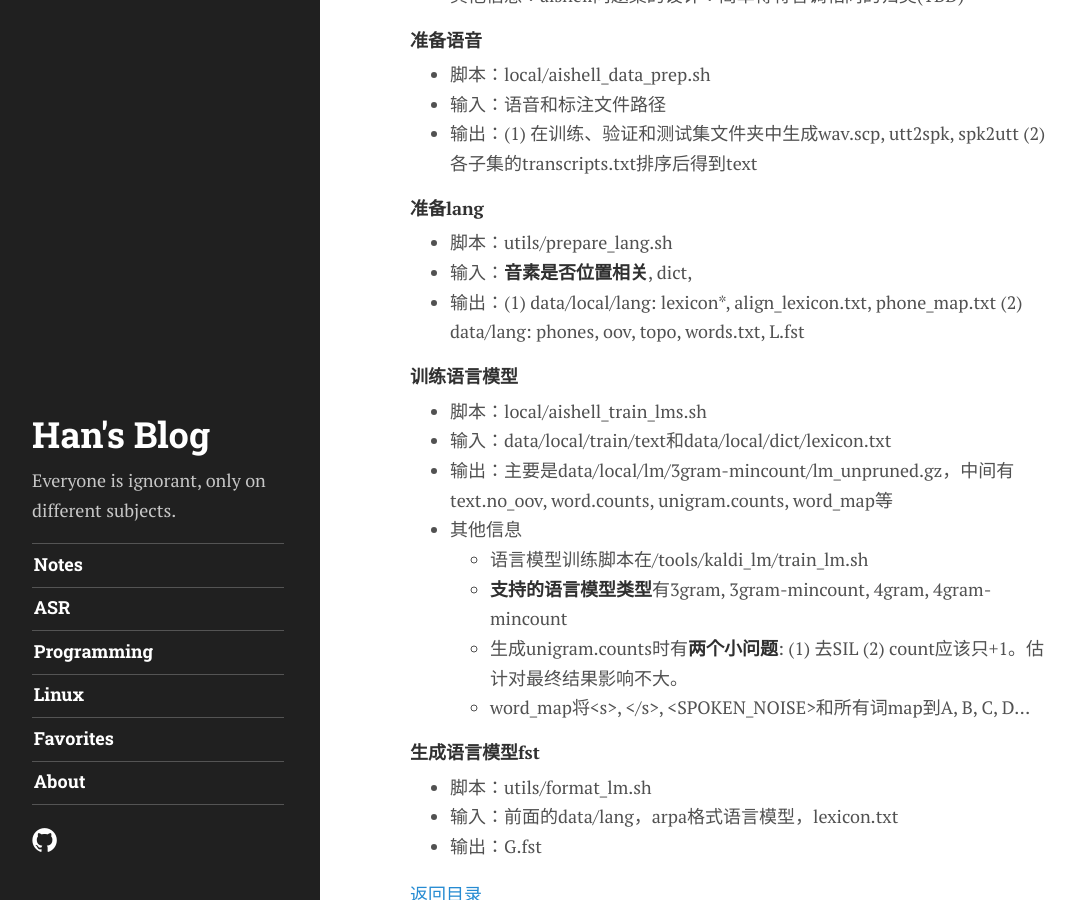
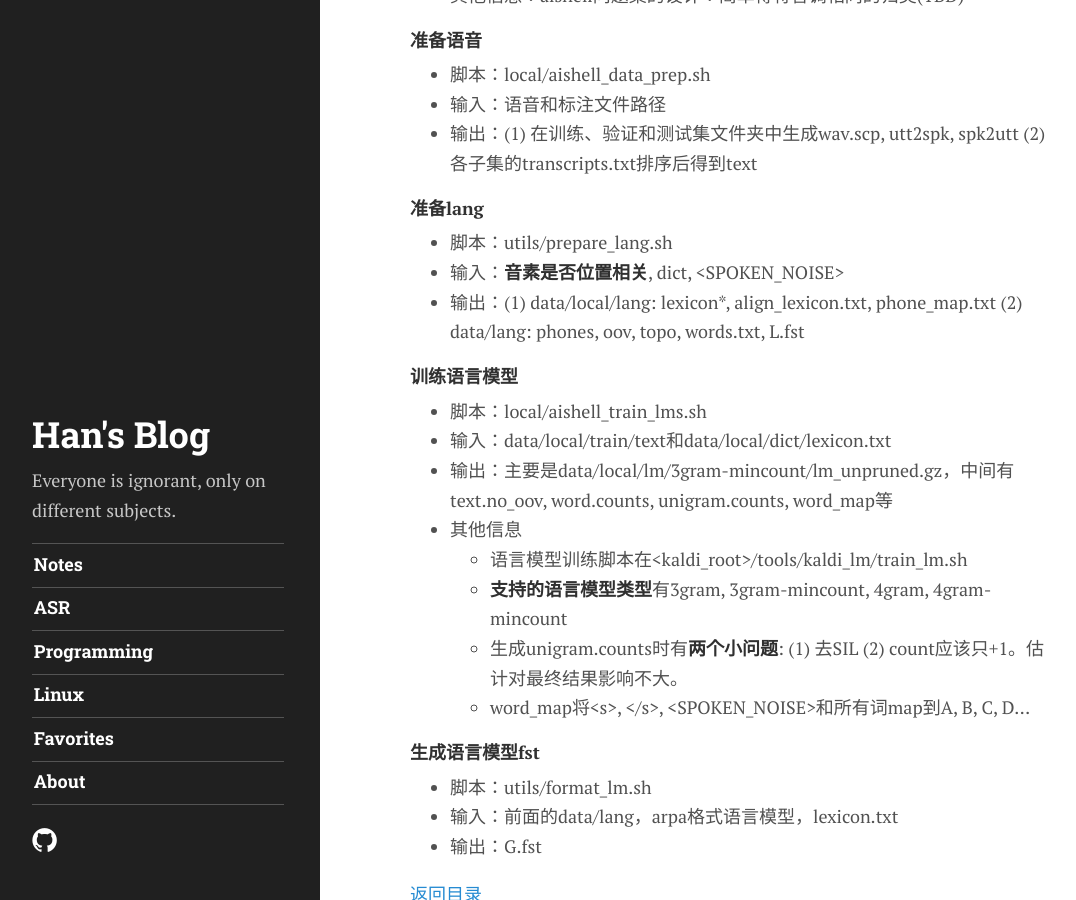
Before and after one commit to han-xie/han-xie.github.io, a Jekyll site: the page built from _posts/2019-09-27-kaldi-aishell.md, in a window 1280 px wide and 900 px high, scrolled down 929 px. Shown: the whole window, without its empty margins (4-1080 px from the left). Built offline with Jekyll 4.4.1, drawn with Linux system fonts in a browser that asks for light colours; some web fonts are replaced; comment, search, counter and statistics services are not loaded.

Commit message:
[fix] Fix the problem with < >: replaced with \< \>

```diff
--- a/_posts/2019-09-27-kaldi-aishell.md
+++ b/_posts/2019-09-27-kaldi-aishell.md
@@ -35,7 +35,7 @@ tags: [asr]
 
 #### 准备lang
 - 脚本：utils/prepare_lang.sh
-- 输入：**音素是否位置相关**, dict, <SPOKEN_NOISE>
+- 输入：**音素是否位置相关**, dict, \<SPOKEN_NOISE\>
 - 输出：(1) data/local/lang: lexicon\*,  align_lexicon.txt, phone_map.txt (2) data/lang: phones, oov, topo, words.txt, L.fst
 
 #### 训练语言模型
@@ -43,7 +43,7 @@ tags: [asr]
 - 输入：data/local/train/text和data/local/dict/lexicon.txt
 - 输出：主要是data/local/lm/3gram-mincount/lm_unpruned.gz，中间有text.no_oov, word.counts, unigram.counts, word_map等
 - 其他信息
-  - 语言模型训练脚本在<kaldi_root>/tools/kaldi_lm/train_lm.sh
+  - 语言模型训练脚本在\<kaldi_root\>/tools/kaldi_lm/train_lm.sh
   - **支持的语言模型类型**有3gram, 3gram-mincount, 4gram, 4gram-mincount
   - 生成unigram.counts时有**两个小问题**: (1) 去SIL (2) count应该只+1。估计对最终结果影响不大。
   - word_map将\<s\>, \</s\>, \<SPOKEN_NOISE\>和所有词map到A, B, C, D...
```
